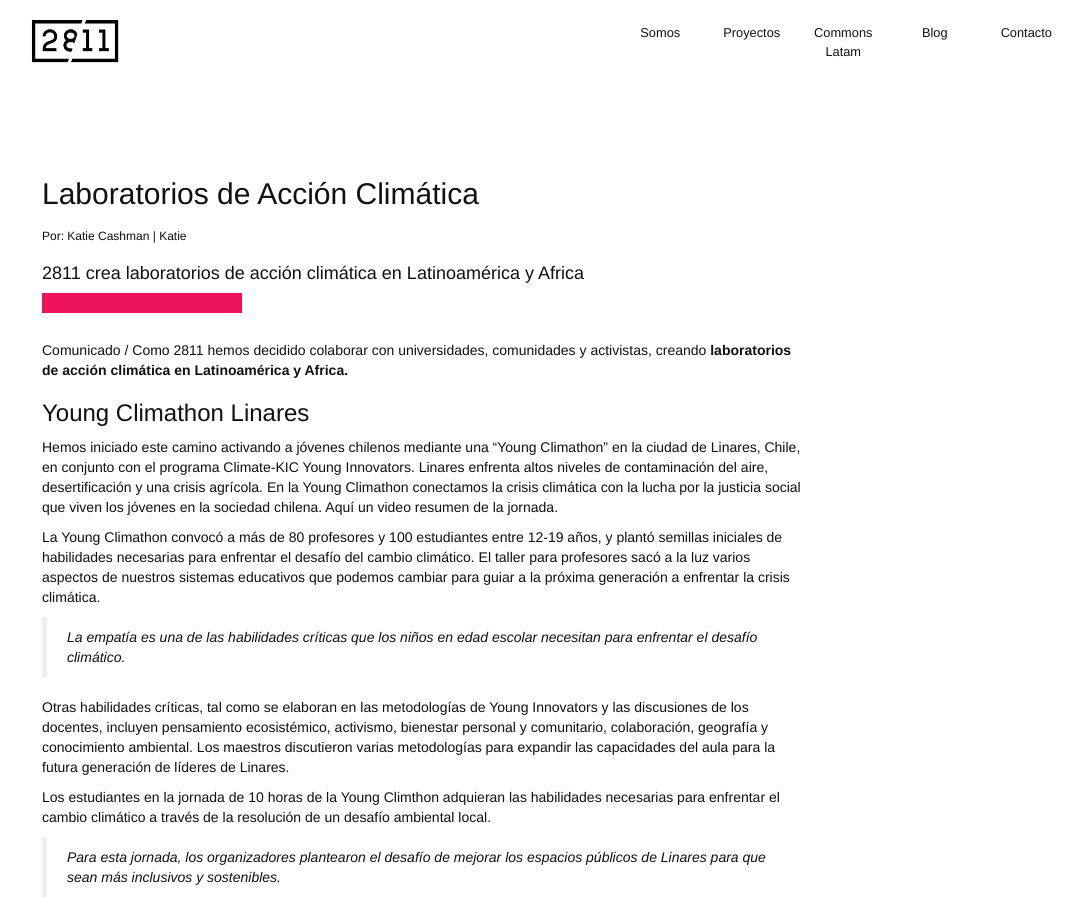
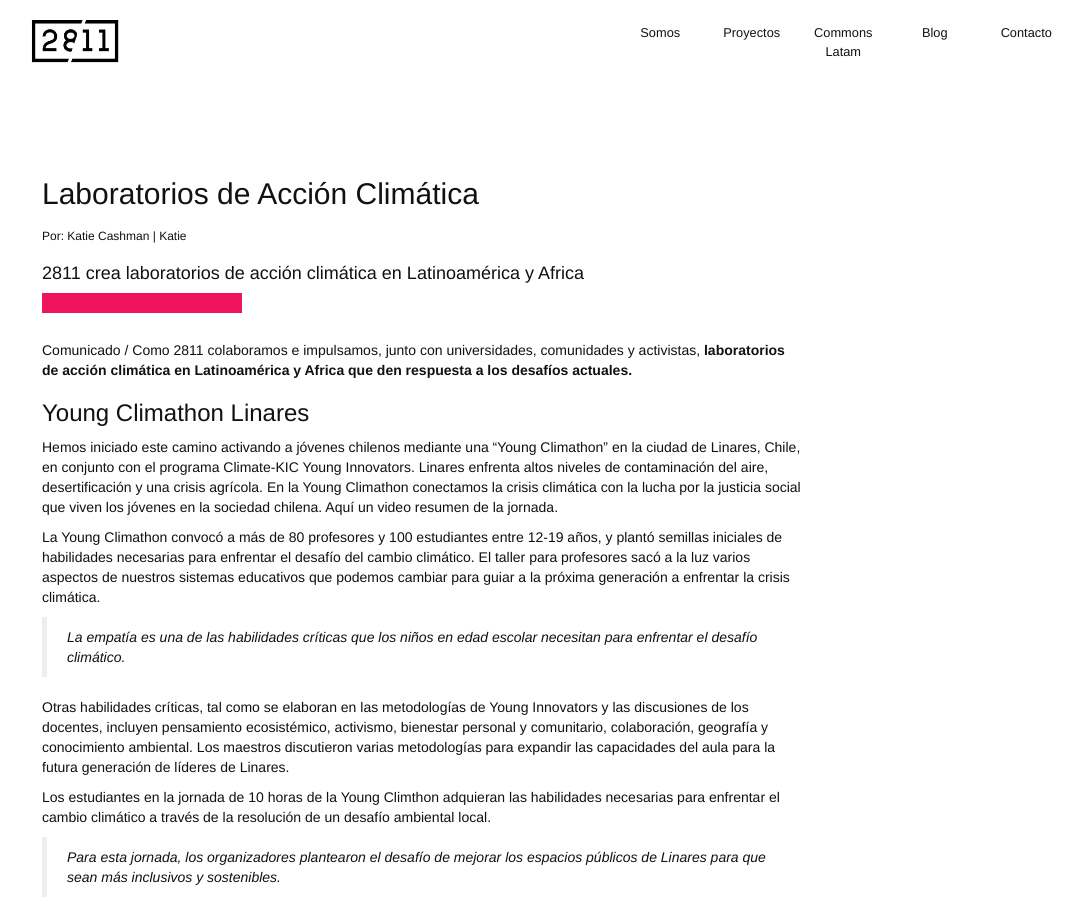
Before and after one commit to 2811Chile/2811Chile.github.io, a Jekyll site: the page built from _posts/2019-12-19-climatelabs.markdown, in a window 1280 px wide and 900 px high. Shown: the whole window, without its empty margins (138-1221 px from the left). Built offline with Jekyll 4.4.1, drawn with Linux system fonts in a browser that asks for light colours; nearby versions of some CDN libraries; some web fonts are replaced.

Commit message:
Updated Climatelabs

```diff
--- a/_posts/2019-12-19-climatelabs.markdown
+++ b/_posts/2019-12-19-climatelabs.markdown
@@ -13,7 +13,7 @@
 layout: post
 ---
 
-Comunicado / Como 2811 hemos decidido colaborar con universidades, comunidades y activistas, creando **laboratorios de acción climática en Latinoamérica y Africa.**
+Comunicado / Como 2811 colaboramos e impulsamos, junto con universidades, comunidades y activistas, **laboratorios de acción climática en Latinoamérica y Africa que den respuesta a los desafíos actuales.**
 
 <!--mas-->
 
```
